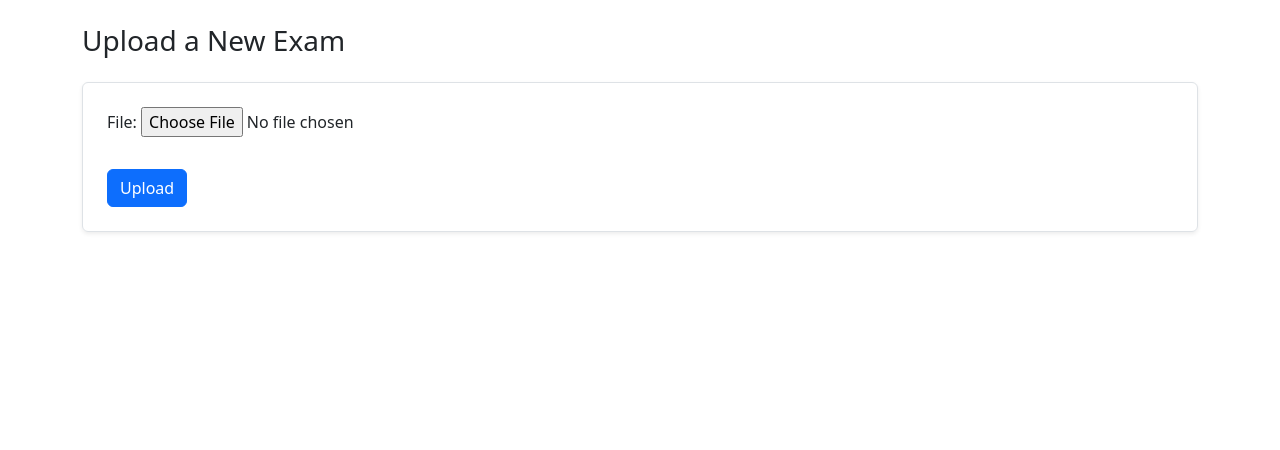
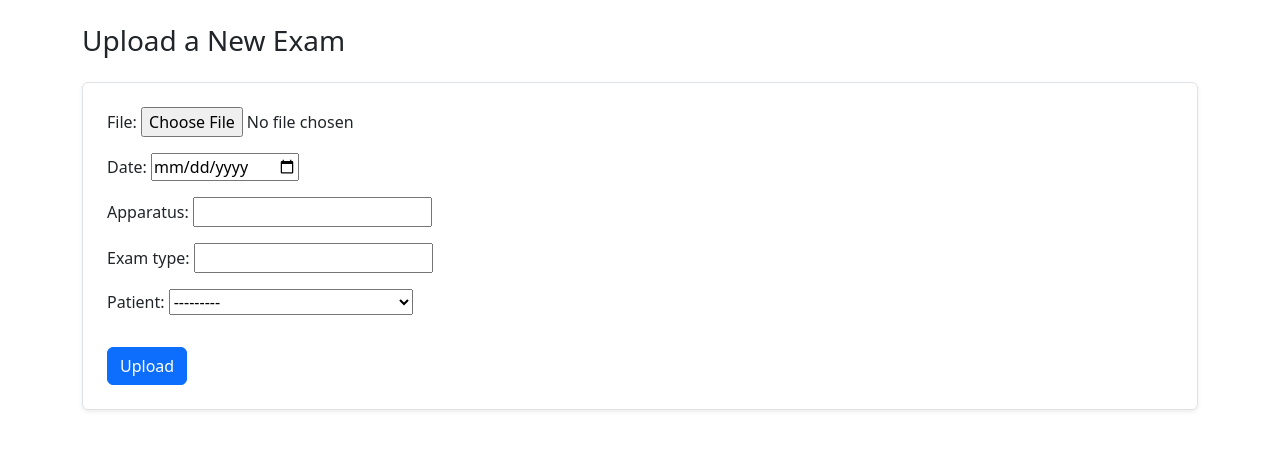
Before and after one commit to Proyecyp-Integrador-I/MediFlow, a Django app: page /new-exam/ in a window 1280 px wide. Shown: the top 450 px of the page. Run offline with Django 5.2, Linux system fonts and the light colour scheme; data comes from the database, SQL or seed files in the repository; both versions use the stored data as it was after the commit; some libraries are stand-ins or nearby versions.

Commit message:
Implemented add patient functionality

```diff
--- a/mediflow/urls.py
+++ b/mediflow/urls.py
@@ -24,6 +24,7 @@
     path('admin/', admin.site.urls),
     path('', mediflowViews.home, name="home"),
     path('new-exam/', mediflowViews.new_exam, name="new_exam"),
+    path('new-patient/', mediflowViews.new_patient, name="new_patient"),
     path('exams/edit/<int:pk>/', mediflowViews.view_pdf, name="view_pdf"),
     path('exam/download/<int:path>', mediflowViews.download, name="download")
 ]
--- a/mediflowApp/forms.py
+++ b/mediflowApp/forms.py
@@ -1,5 +1,5 @@
 from django import forms
-from .models import Exam
+from .models import Exam, Patient
 
 class UploadFileForm(forms.ModelForm):
     class Meta:
@@ -9,3 +9,25 @@
     def __init__(self, *args, **kwargs):
         super(UploadFileForm, self).__init__(*args, **kwargs)
         self.fields['file'].widget.attrs.update({'accept': 'application/pdf'})  # Accept only PDFs
+
+class UploadExamForm(forms.ModelForm):
+    class Meta:
+        model = Exam
+        fields = ['file', 'date', 'apparatus', 'exam_type', 'patient']
+        widgets = {
+            'date': forms.DateInput(attrs={'type': 'date'}),
+        }
+
+    def __init__(self, *args, **kwargs):
+        super(UploadExamForm, self).__init__(*args, **kwargs)
+        self.fields['file'].widget.attrs.update({'accept': 'application/pdf'})  # Accept only PDFs
+
+class AddPatientForm(forms.ModelForm):
+    class Meta:
+        model = Patient
+        fields = ['identification', 'name', 'last_name', 'email', 'phone', 'date_of_birth', 'gender', 'address', 'health_insurance']
+        widgets = {
+            'date_of_birth': forms.DateInput(attrs={'type': 'date'}),
+        }
+    def __init__(self, *args, **kwargs):
+        super(AddPatientForm, self).__init__(*args, **kwargs)
--- a/mediflowApp/models.py
+++ b/mediflowApp/models.py
@@ -4,13 +4,17 @@
     id = models.AutoField(primary_key=True)
     name = models.CharField(max_length=50)
     last_name = models.CharField(max_length=50)
-    email = models.EmailField()
-    phone = models.CharField(max_length=10) # CAMBIAR A LISTA DE TELEFONOS
-    age = models.IntegerField()
+    identification = models.CharField(max_length=50)
+    email = models.EmailField(blank=True, null=True)
+    phone = models.CharField(max_length=10, blank=True, null=True) # CAMBIAR A LISTA DE TELEFONOS
+    age = models.IntegerField(blank=True, null=True)
     date_of_birth = models.DateField()
     gender = models.CharField(max_length=50)
-    address = models.CharField(max_length=100)
+    address = models.CharField(max_length=100, blank=True, null=True)
     health_insurance = models.CharField(max_length=50)
+
+    def __str__(self):
+        return f"{self.name} {self.last_name} {self.identification}"
 
 class Ophtalmologist(models.Model):
     id = models.AutoField(primary_key=True)
@@ -23,15 +27,15 @@
 
 class Exam(models.Model):
     id = models.AutoField(primary_key=True)
-    date = models.DateTimeField(auto_now_add=True)
+    date = models.DateField(null=True, blank=True)
     file = models.FileField(upload_to='uploads/')
     result_analysis = models.TextField(blank=True)
     is_analyzed = models.BooleanField(default=False)
-    #apparatus = models.CharField(max_length=50)
-    #exam_type = models.CharField(max_length=50)
+    apparatus = models.CharField(max_length=50, blank=True, null=True)
+    exam_type = models.CharField(max_length=50, blank=True, null=True)
 
     #doctor = models.ForeignKey(Ophtalmologist, on_delete=models.CASCADE)
-    #patient = models.ForeignKey(Patient, on_delete=models.CASCADE)
+    patient = models.ForeignKey(Patient, on_delete=models.CASCADE)
 
     def __str__(self):
         return f"File {self.id} - {self.date}"
--- a/mediflowApp/templates/view_pdf.html
+++ b/mediflowApp/templates/view_pdf.html
@@ -22,7 +22,7 @@
                 </div>
                 <div>
                     <object data="{{ file.file.url }}" type="application/pdf" width="100%" height="800">
-                        <p>Your browser don't support the PDF visualization. You can download the file <a href="{{ file.file.url }}">here</a>.</p>
+                        <p>Your browser doesn't support the PDF visualization. You can download the file <a href="{{ file.file.url }}">here</a>.</p>
                     </object>
                 </div>
                 <button type="submit" class="btn btn-success">Save</button>
--- a/mediflowApp/views.py
+++ b/mediflowApp/views.py
@@ -1,26 +1,42 @@
 from django.shortcuts import render, redirect, get_object_or_404, HttpResponse
-from .forms import UploadFileForm # Importación de los formularios
-from .forms import Exam
+from .forms import UploadFileForm, UploadExamForm, AddPatientForm # Importación de los formularios
+from .forms import Exam, Patient
 from .generate_analysis import generate_analysis_pdf
 from django.conf import settings
 import os
 
 def home(request):
-    files = Exam.objects.all()
+    files = Exam.objects.all() # Filter by user
     return render(request, 'home.html', {'files': files})
 
 def new_exam(request):
     if request.method == 'POST':
-        form = UploadFileForm(request.POST, request.FILES)
+        form = UploadExamForm(request.POST, request.FILES)
         if form.is_valid():
             form.save()
             return redirect("home") # Redirigir a una página de éxito
     else:
-        form = UploadFileForm()
+        form = UploadExamForm()
     return render(request, 'new_exam.html', {'form': form})
+
+def new_patient(request):
+    if request.method == 'POST':
+        form = AddPatientForm(request.POST)
+        if form.is_valid():
+            form.save()
+            return redirect("home") # Redirigir a una página de éxito
+    else:
+        form = AddPatientForm()
+    return render(request, 'new_patient.html', {'form': form})
 
 def download(request, path):
     file_path = os.path.join(settings.MEDIA_ROOT, f'analysis_{path}.pdf')
+    if not os.path.exists(file_path):
+            exam = get_object_or_404(Exam, pk=path)
+            exam.result_analysis = request.POST.get('result_analysis')
+            exam.is_analyzed = True
+            patient = exam.patient
+            generate_analysis_pdf(exam, patient, f'media/analysis_{exam.id}.pdf')
     with open(file_path, "rb") as fh:
         response = HttpResponse(fh.read(), content_type="applicaction/pdf")
         response['Content-Disposition'] = 'inline; filename=' + os.path.basename(file_path)
@@ -33,9 +49,9 @@
         if form.is_valid():
             exam.result_analysis = request.POST.get('result_analysis')
             exam.is_analyzed = True  # Por ejemplo, marcar como analizado una vez se edite
-
+            patient = exam.patient
             # Crear un PDF con el resultado del análisis
-            generate_analysis_pdf(exam, f'media/analysis_{exam.id}.pdf')
+            generate_analysis_pdf(exam, patient, f'media/analysis_{exam.id}.pdf')
 
             exam.save()
 
```
Also changed, not shown: mediflowApp/generate_analysis.py (+15 -5 lines), mediflowApp/templates/home.html (+4 -3 lines), mediflowApp/templates/new_patient.html (added, +23 -0 lines), db.sqlite3, mediflowApp/migrations/0001_initial.py (added), 2 other files.
